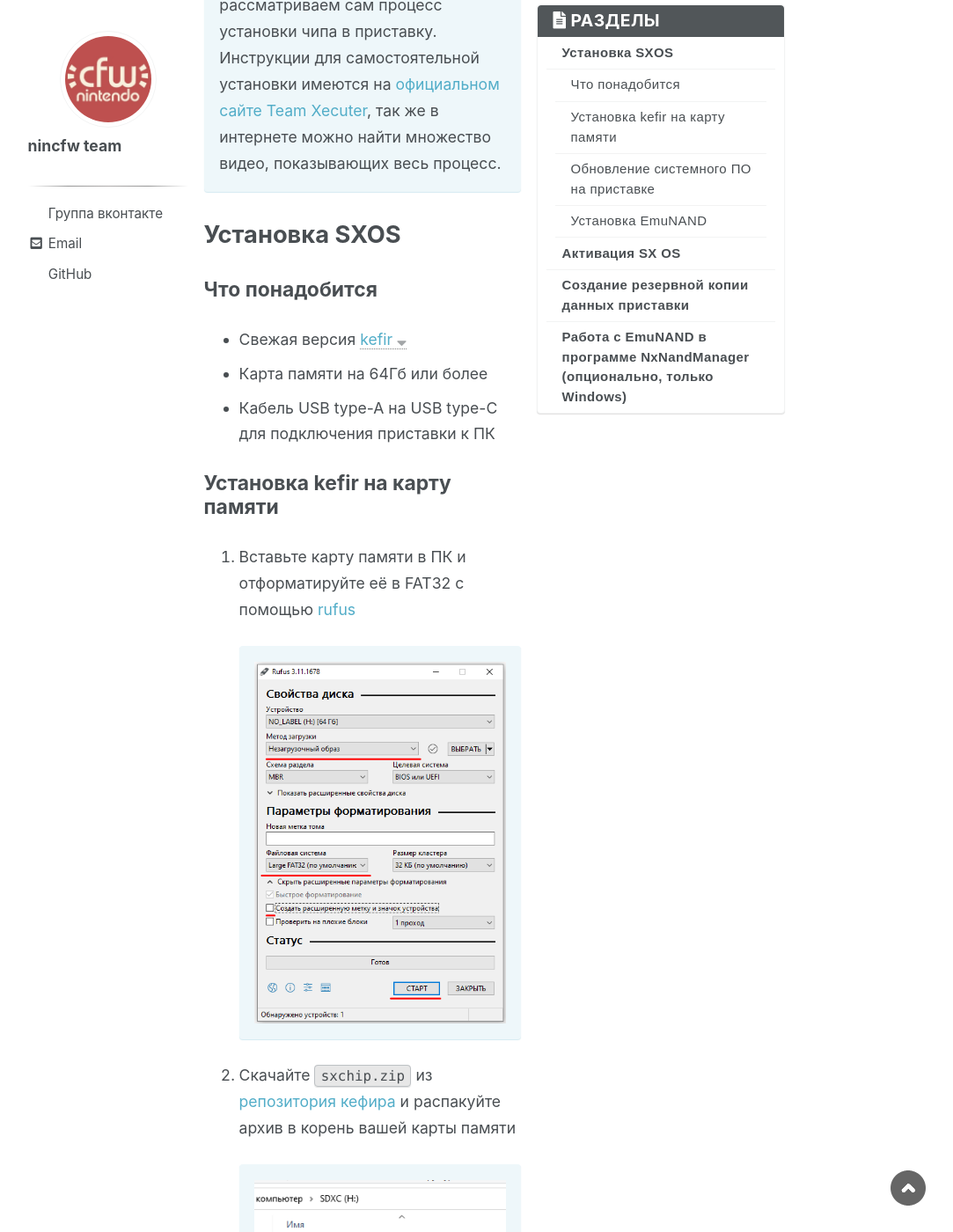
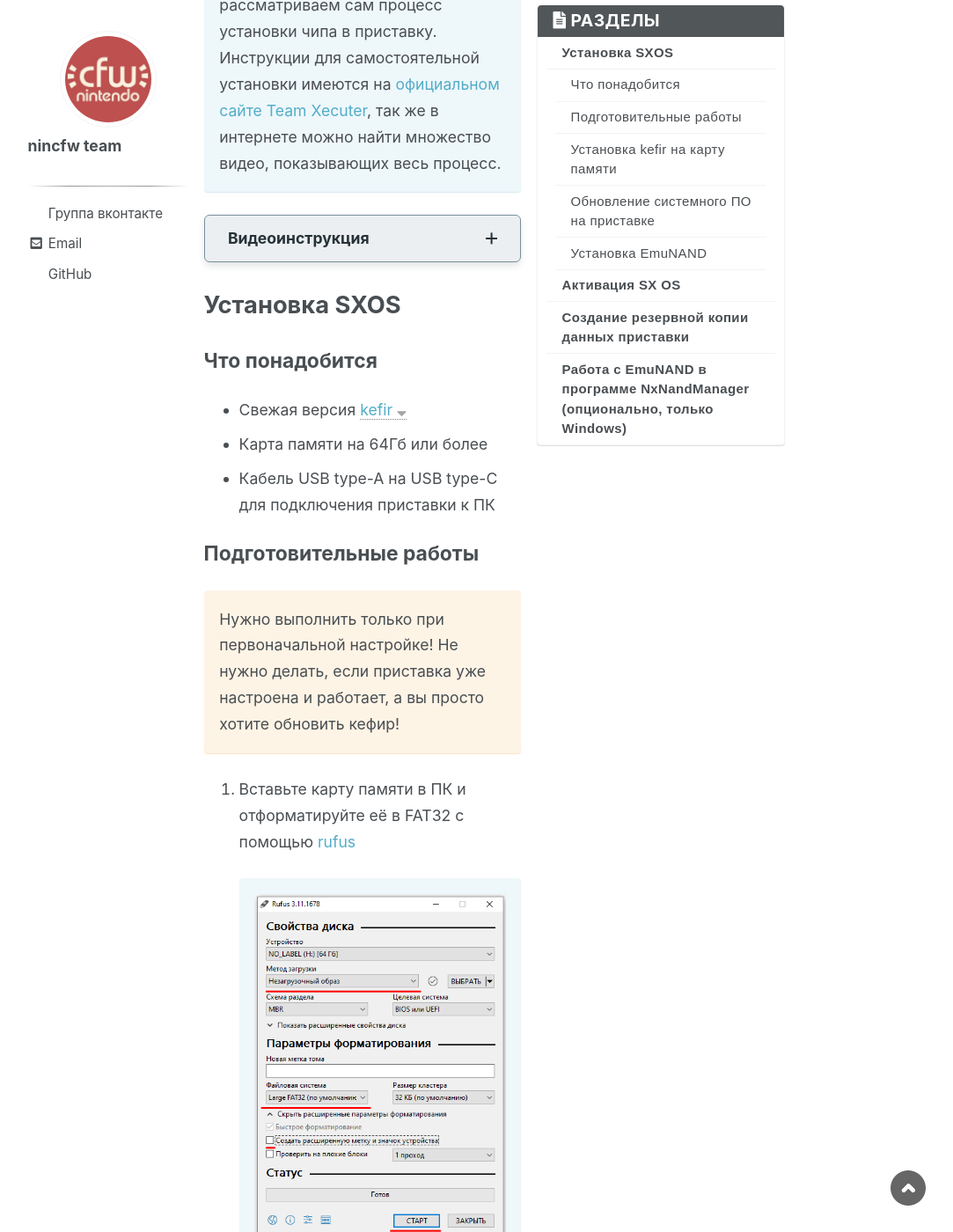
Before and after one commit to rashevskyv/sx, a Jekyll site: the page built from _pages/sx_setup.md, in a window 1280 px wide and 1400 px high, scrolled down 894 px. Shown: the whole window at 88% size, without its empty margins (178-1261 px from the left). Built offline with Jekyll 4.4.1, drawn with Linux system fonts in a browser that asks for light colours; nearby versions of some CDN libraries; some of the changed text lies outside the part shown.

Commit message:
Добавил видео по настройке

```diff
--- a/Gemfile
+++ b/Gemfile
@@ -1,6 +1,6 @@
 source "http://rubygems.org"
 
 gem 'jekyll-redirect-from'
+gem 'jekyll'
+gem 'kramdown-parser-gfm'
 gem 'wdm', '>= 0.1.0' if Gem.win_platform?
-gem 'jekyll', group: :jekyll_plugins
-gem "minimal-mistakes-jekyll"
--- a/_includes/youtube.html
+++ b/_includes/youtube.html
@@ -1,3 +1,6 @@
+ВНИМАНИЕ!!! Мы не рекомендуем слепо следовать видео-инструкции! Используйте её только в качестве вспомогательной! Дело в том, что текстовый гайд постоянно обновляется. Невозможно следить за всеми обновлениями в гайде и каждый раз менять видео-инструкцию вслед за ним! Поэтому текстовый гайд всегда будет более точным и более актуальным, чем видео!
+{: .notice--warning}
+
 <div style="margin:0 auto;">
   <div class="ytcontainer">
     <iframe width="1667" height="946" class="yt" allow="accelerometer; autoplay; encrypted-media; gyroscope; picture-in-picture" allowfullscreen src="https://www.youtube.com/embed/{{include.id}}?start={{include.start}}"></iframe>
--- a/_pages/sx_setup.md
+++ b/_pages/sx_setup.md
@@ -7,6 +7,14 @@
 В данном руководстве мы не рассматриваем сам процесс установки чипа в приставку. Инструкции для самостоятельной установки имеются на [официальном сайте Team Xecuter](https://sx.xecuter.com/#manuals){:target="_blank"}, так же в интернете можно найти множество видео, показывающих весь процесс.
 {: .notice--info}
 
+{% spoiler Видеоинструкция %}
+
+{% include youtube.html id="f3I4DmYhVPw" %}
+{: .text-center}
+{: .notice--info}
+
+{% endspoiler %}
+
 ## Установка SXOS
 
 ### Что понадобится
@@ -15,13 +23,18 @@
 * Карта памяти на 64Гб или более
 * Кабель USB type-A на USB type-C для подключения приставки к ПК
 
-### Установка kefir на карту памяти
+### Подготовительные работы
+
+Нужно выполнить только при первоначальной настройке! Не нужно делать, если приставка уже настроена и работает, а вы просто хотите обновить кефир!
+{: .notice--warning}
 
 1. Вставьте карту памяти в ПК и отформатируйте её в FAT32 с помощью [rufus](https://rufus.ie/){:target="_blank"}
 
 	![](/images/screens/rufus.png)
 	{: .text-center}
 	{: .notice--info}
+
+### Установка kefir на карту памяти
 
 1. Скачайте `sxchip.zip` из [репозитория кефира](https://github.com/rashevskyv/switch/releases/latest){:target="_blank"} и распакуйте архив в корень вашей карты памяти
 
```
